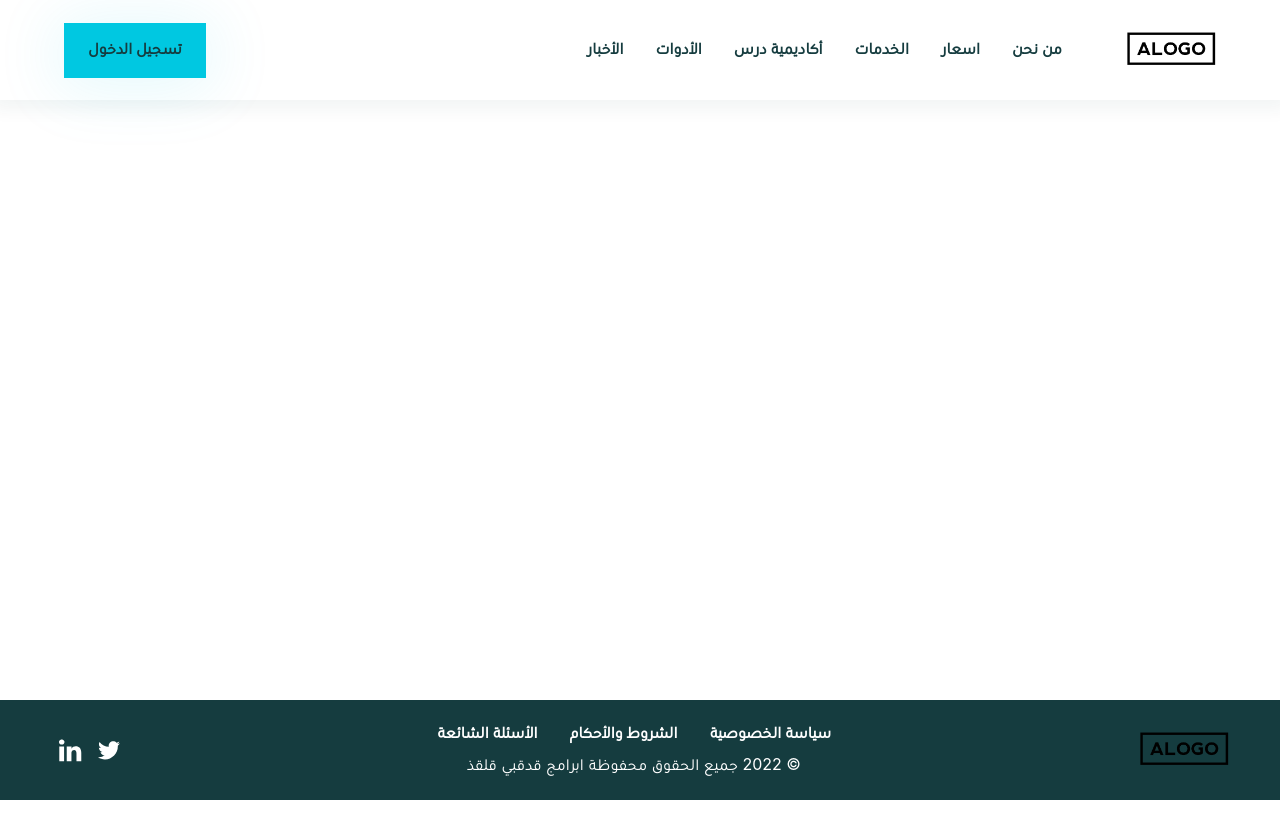
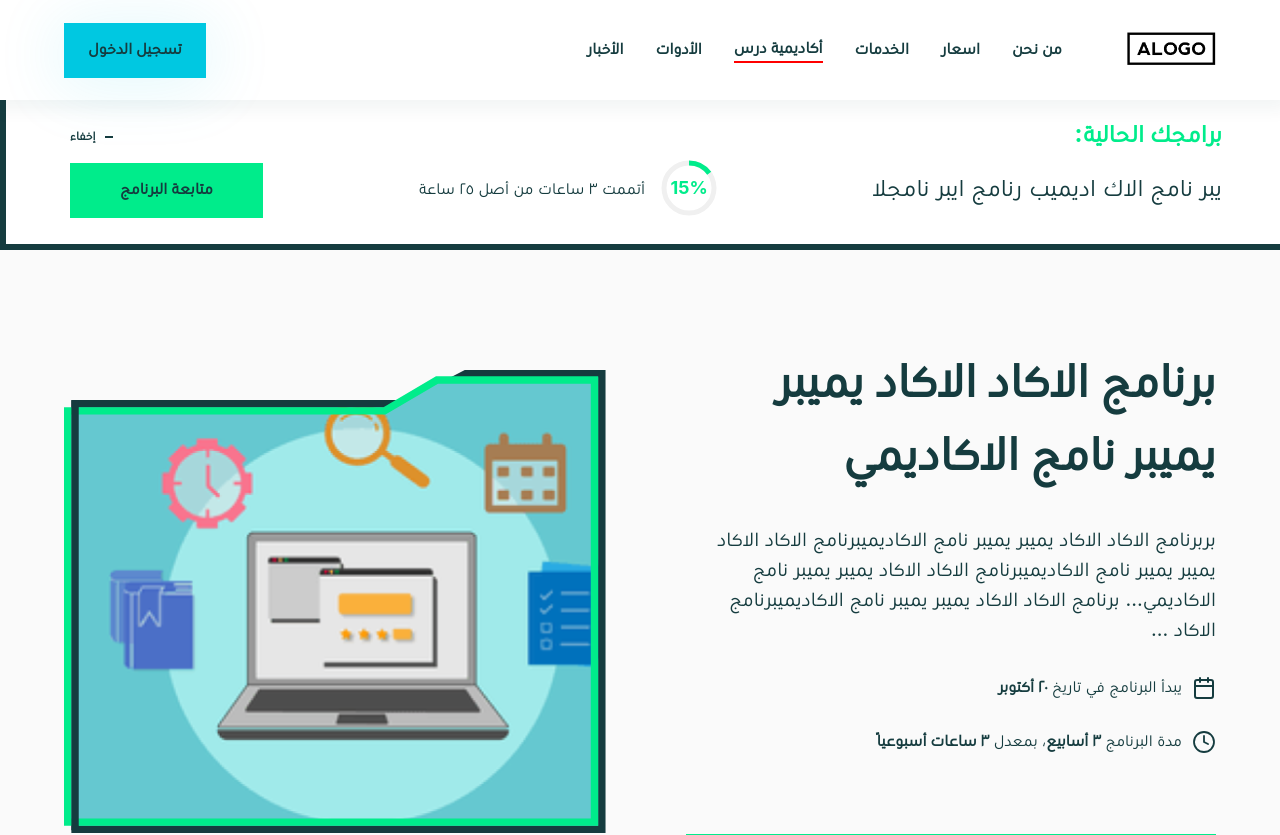
Before and after one commit to waelbenmustapha/lms_fiverr, a React (Create React App) app: page / in a window 1280 px wide. Shown: the top 835 px of the page. Before the commit the page ends 800 px from the top, so only its background shows below. Built offline with nearby package versions, Linux system fonts and the light colour scheme; no server answers.

Commit message:
index route

```diff
--- a/src/App.js
+++ b/src/App.js
@@ -14,6 +14,7 @@ function App() {
       <Routes>
         <Route path="/" element={<Main />}>
           {ConvertRoutes(NavBarRoutes)}
+          <Route element={<Lessons />} index />
           <Route path="/academy-lessons">{ConvertRoutes(AppRoutes)}</Route>
         </Route>
       </Routes>
--- a/src/components/navbar/NavBar.js
+++ b/src/components/navbar/NavBar.js
@@ -17,7 +17,7 @@ function NavBar() {
         <div className="links">
           <ul>
             {NavBarRoutes.map((route, index) => (
-              <div style={{borderBottom:location.pathname.startsWith(route.path)?"2px solid red":""}}>
+              <div style={{borderBottom:location.pathname.startsWith(route.path)||(location.pathname==="/"&&route.path==="/academy-lessons")?"2px solid red":""}}>
                 <li onClick={()=>navigate(route.path)} key={index}>
                   <a >{route.name}</a>
                 </li>
```
